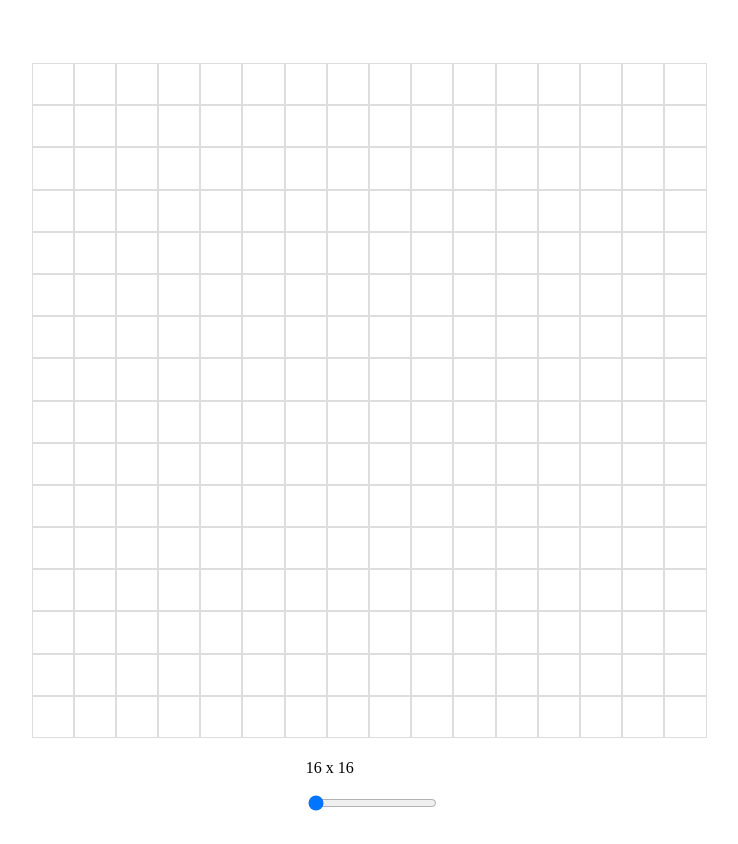
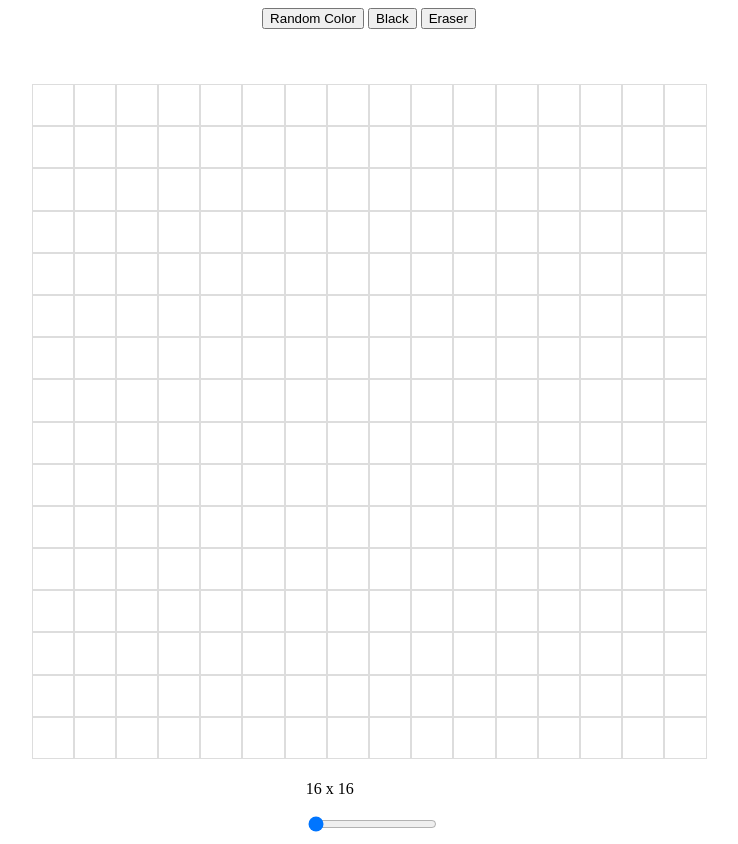
Before and after one commit to Enverhann/odin-etch, a plain HTML site: page index.html in a window 1280 px wide. Shown: the whole page, without its empty margins (271-1009 px from the left). Before the commit the page ends 823 px from the top, so only its background shows below. Drawn offline with Linux system fonts and the light colour scheme.

Commit message:
finished

```diff
--- a/etch.js
+++ b/etch.js
@@ -1,7 +1,12 @@
 const container= document.getElementById('container');
 let slider = document.getElementById('myRange');
 let output = document.getElementById('value');
+const random = document.getElementById("random");
+const black = document.getElementById("black");
 output.innerHTML = slider.value;
+let randomColor = false;
+let blackColor = false;
+let eraseColor = false;
 
 function makeRows(value) {
     for (i = 0; i < (value * value); i++) {
@@ -10,10 +15,15 @@ function makeRows(value) {
       container.style.gridTemplateRows = `repeat(${slider.value}, 1fr)`
       container.appendChild(grid).className = 'grid-item';
       grid.addEventListener('mouseover',function (event) {
-        event.target.style.backgroundColor = 'black';
+        if(randomColor){
+          event.target.style.backgroundColor = `hsl(${Math.random() * 360}, 100%, 50%)`;
+        }else if(blackColor){
+          event.target.style.backgroundColor = 'black';
+        }else if(eraseColor){
+          event.target.style.backgroundColor = 'white';
+        }
       })
     };
-    console.log(slider.value);
   };
 
   function removeAllChildNodes(parent){
@@ -21,6 +31,23 @@ function makeRows(value) {
         parent.removeChild(parent.firstChild);
     }
 }
+function colorClicked(whichOne){
+  if(whichOne=="random"){
+    randomColor=true;
+    blackColor=false;
+    eraseColor=false;
+  }
+  else if(whichOne=="black"){
+  blackColor=true;
+  randomColor=false;
+  eraseColor=false;
+  }
+  else if(whichOne=="eraser"){
+    eraseColor=true;
+    blackColor=false;
+    randomColor=false;
+  }
+  }
 
   slider.addEventListener("input", function(){
     output.innerHTML = this.value;
--- a/index.html
+++ b/index.html
@@ -8,6 +8,11 @@
     <link rel="stylesheet" href="style.css">
 </head>
 <body>
+    <div>
+        <button id="random" onclick="colorClicked('random')">Random Color</button>
+        <button id="black" onclick="colorClicked('black')">Black</button>
+        <button id="eraser" onclick="colorClicked('eraser')">Eraser</button>
+    </div>
     <div id="container"></div>
     <div class="slidecontainer">
         <p><span id="value">16</span> x <span id="value">16</span></p>
--- a/style.css
+++ b/style.css
@@ -21,10 +21,6 @@ body{
     border: 0.1px solid #ddd;
  }
 
-  .black{
-    background-color: black;
-  }
-
   .slidecontainer {
     width: 10%; /* Width of the outside container */
   }
```
